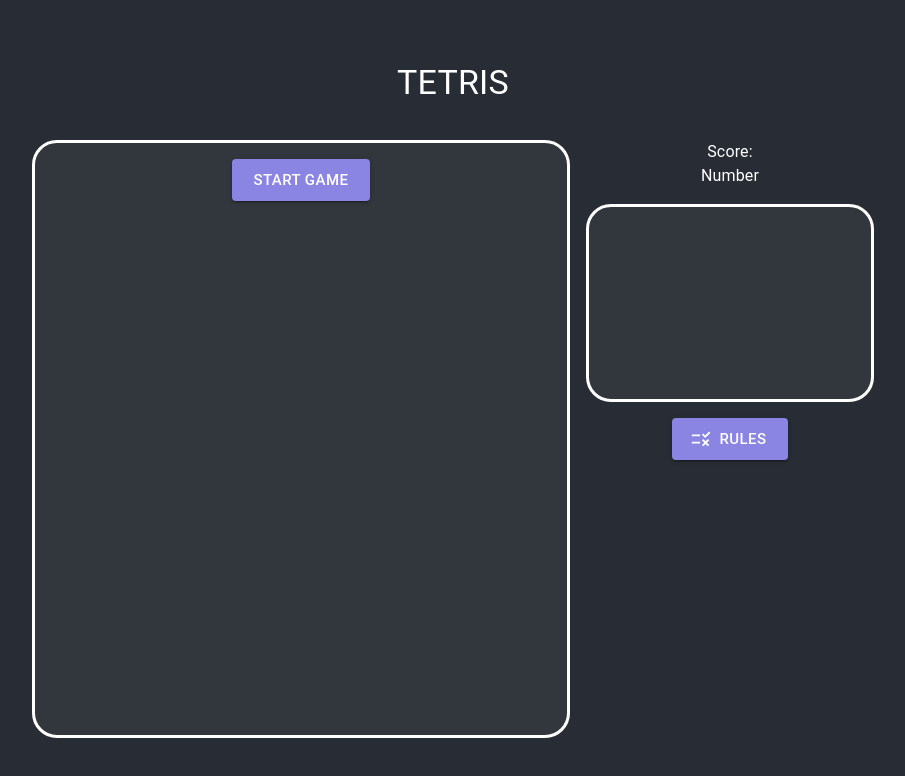
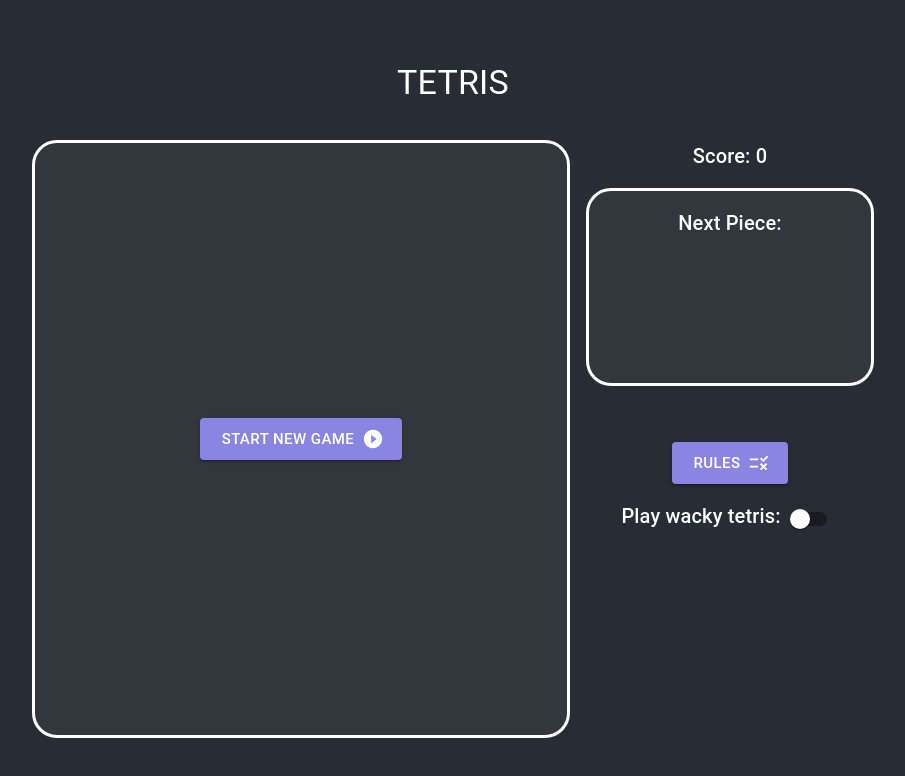
Before and after one commit to Annie0728/tetris, a React (Create React App) app: page / in a window 1280 px wide. Shown: the top 776 px of the page, without its empty margins (187-1092 px from the left). Built offline with nearby package versions, Linux system fonts and the light colour scheme.

Commit message:
some reorganizing and added wacky mode

```diff
--- a/src/App.js
+++ b/src/App.js
@@ -2,8 +2,8 @@ import React, { useState } from "react";
 import './App.css';
 import Board from "./Components/Board";
 import PieceBox from "./Components/PieceBox";
-import Score from "./Components/Score";
 import Rules from "./Components/Rules";
+import Wacky from "./Components/Wacky";
 import { Typography, Box, Grid, Stack, Button, Tooltip } from '@mui/material';
 import RuleIcon from '@mui/icons-material/Rule';
 import { ThemeProvider, createTheme } from '@mui/material/styles';
@@ -32,13 +32,18 @@ const theme = createTheme({
 
 function App() {
   const [open, setOpen] = useState(false);
-
   const handleOpen = () => {
     setOpen(true);
   };
-
   const handleClose = () => {
     setOpen(false);
+  };
+
+  const [score, setScore] = useState(0);
+
+  const [checked, setChecked] = useState(false);
+  const handleWacky = (event) => {
+    setChecked(event.target.checked);
   };
 
   return (
@@ -48,13 +53,14 @@ function App() {
         <Box pt={3}>
           <Grid container spacing={2}>
           <Grid item>
-            <Board />
+            <Board wacky={checked} score={score} setScore={setScore} />
           </Grid>
             <Grid item>
               <Stack spacing={2} justifyContent="center" alignItems="center">
-              <Score />
+                <Typography variant="h6" gutterBottom>Score: {score}</Typography>
                 <PieceBox />
-              <Tooltip title="How to play Tetris!" arrow componentsProps={{
+                <Tooltip title="How to play Tetris" arrow componentsProps=
+                  {{
                     tooltip: {
                       sx: {
                         bgcolor: 'primary.hover',
@@ -65,13 +71,14 @@ function App() {
                     },
                   }}
                 >
-                <Button variant="contained" size="large" startIcon={<RuleIcon />} onClick={() => handleOpen()}>Rules</Button>
+                  <Button variant="contained" size="large" endIcon={<RuleIcon />} onClick={() => handleOpen()}>Rules</Button>
                 </Tooltip>
+                <Wacky checked={checked} handleWacky={handleWacky} />
               </Stack>
             </Grid>
           </Grid>
+          <Rules open={open} handleClose={handleClose} wacky={checked} />
         </Box>
-        <Rules open={open} handleClose={handleClose} />
       </ThemeProvider>
     </div>
   );
--- a/src/Components/Board.js
+++ b/src/Components/Board.js
@@ -1,7 +1,17 @@
 import React, { useState } from "react";
 import { Box, Button } from '@mui/material';
+import PlayCircleFilledWhiteIcon from '@mui/icons-material/PlayCircleFilledWhite';
 
-function Board() {
+function Board(props) {
+  const [game, setGame] = useState(false);
+  const handleStartGame = () => {
+    setGame(true);
+    props.setScore(0);
+  };
+  const handleEndGame = () => {
+    setGame(false);
+  };
+
   return (
     <div className="Board">
       <Box
@@ -9,13 +19,17 @@ function Board() {
         width = '500px'
         gap={4}
         p={2}
+        display="flex"
+        direction="column"
+        alignItems="center"
+        justifyContent="center"
         sx={{
           borderRadius: '25px',
           border: '3px solid white',
           bgcolor: 'board_background.main'
         }}
       >
-        <Button variant="contained" size="large">Start Game</Button>
+        <Button variant="contained" size="large" endIcon={<PlayCircleFilledWhiteIcon />}>Start New Game</Button>
       </Box>
     </div>
   );
--- a/src/Components/PieceBox.js
+++ b/src/Components/PieceBox.js
@@ -1,5 +1,5 @@
 import React, { useState } from "react";
-import { Box } from '@mui/material';
+import { Box, Typography } from '@mui/material';
 
 function PieceBox() {
   return (
@@ -9,12 +9,14 @@ function PieceBox() {
         width = '250px'
         gap={4}
         p={2}
+        mb={5}
         sx={{
           borderRadius: '25px',
           border: '3px solid white',
           bgcolor: 'board_background.main'
         }}
       >
+        <Typography variant="h6" gutterBottom>Next Piece:</Typography>
       </Box>
     </div>
   );
--- a/src/Components/Rules.js
+++ b/src/Components/Rules.js
@@ -28,11 +28,19 @@ function Rules(props) {
         <CloseIcon />
       </IconButton>
       <DialogContent dividers>
-        <DialogContentText>
-          Cras mattis consectetur purus sit amet fermentum. Cras justo odio,
-          dapibus ac facilisis in, egestas eget quam. Morbi leo risus, porta ac
-          consectetur ac, vestibulum at eros.
-        </DialogContentText>
+        {props.wacky === true ?
+          <DialogContentText>
+            Aenean lacinia bibendum nulla sed consectetur. Praesent commodo cursus
+            magna, vel scelerisque nisl consectetur et. Donec sed odio dui. Donec
+            ullamcorper nulla non metus auctor fringilla.
+          </DialogContentText>
+            :
+          <DialogContentText>
+            Cras mattis consectetur purus sit amet fermentum. Cras justo odio,
+            dapibus ac facilisis in, egestas eget quam. Morbi leo risus, porta ac
+            consectetur ac, vestibulum at eros.
+          </DialogContentText>
+        }
       </DialogContent>
     </Dialog>
   );
--- a/src/Components/Score.js
+++ /dev/null
@@ -1,13 +0,0 @@
-import React, { useState } from "react";
-import { Typography } from '@mui/material';
-
-function Score() {
-  return (
-    <div>
-      <Typography>Score:</Typography>
-      <Typography>Number</Typography>
-    </div>
-  );
-}
-
-export default Score;
--- /dev/null
+++ b/src/Components/Wacky.js
@@ -0,0 +1,26 @@
+import React from "react";
+import { Box, Typography, Switch, Tooltip } from '@mui/material';
+
+function Wacky(props) {
+  return (
+    <Box display="flex" direction="row">
+      <Typography variant="h6" gutterBottom>Play wacky tetris: </Typography>
+      <Tooltip title="Switch on to play wacky Tetris!" arrow componentsProps=
+        {{
+          tooltip: {
+            sx: {
+              bgcolor: 'primary.hover',
+              '& .MuiTooltip-arrow': {
+                color: 'primary.hover',
+              },
+            },
+          },
+        }}
+      >
+        <Switch checked={props.checked} onChange={props.handleWacky} size="large" />
+      </Tooltip>
+    </Box>
+  );
+}
+
+export default Wacky;
```
Also changed, not shown: 1 other file (tests, documents, lock files or other folders). Lines whose indentation alone changed are shown as unchanged.
